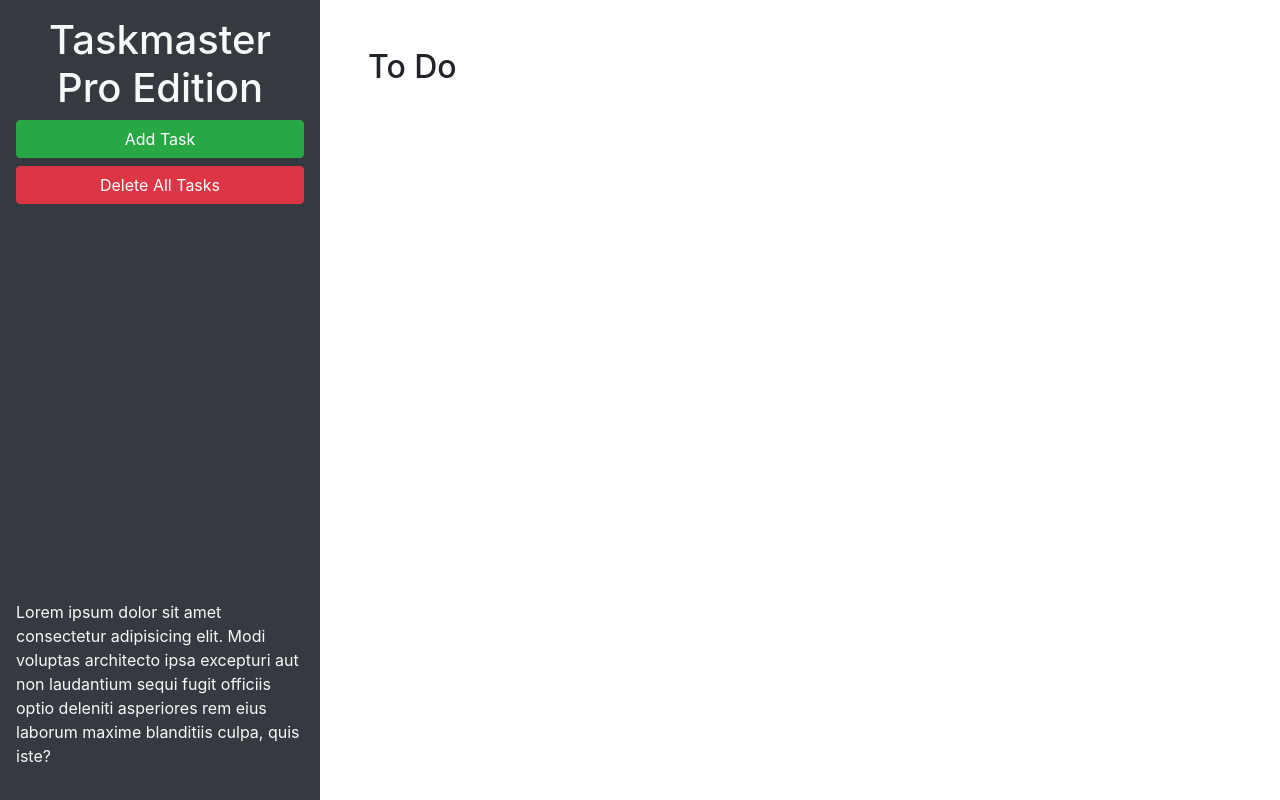
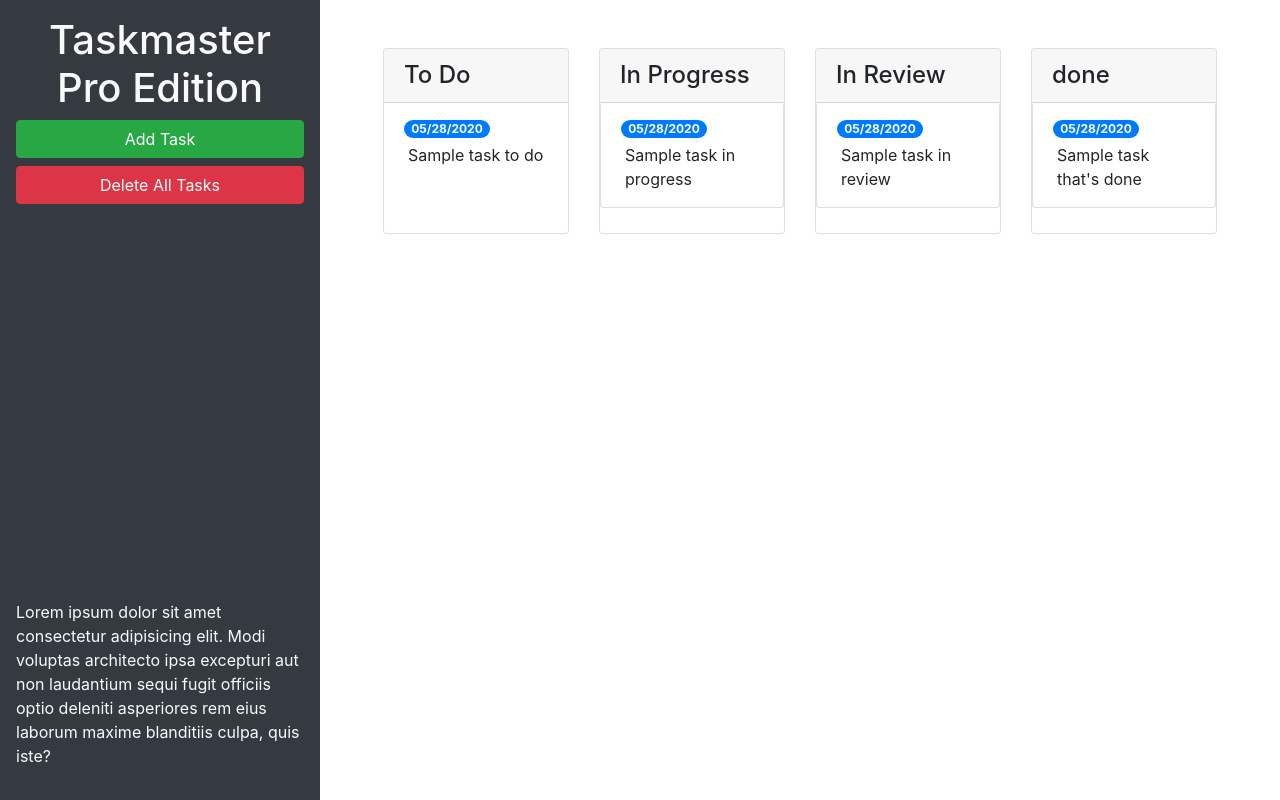
Before and after one commit to Jacob-Banks/taskmaster-pro, a plain HTML site: page index.html in a window 1280 px wide. Drawn offline with nearby package versions, Linux system fonts and the light colour scheme.

Commit message:
bootsrap added to taskcards and add task

```diff
--- a/index.html
+++ b/index.html
@@ -24,9 +24,68 @@
       </p>
     </header>
     <main class="col-12 col-lg-9">
-      <div class="m-5">
-        <h2>To Do</h2>
-        <ul id="list-toDo" class="list-group"> </ul>
+      <div class="m-5 row justify-content-around">
+        <!-- todo start -->
+        <div class="col-12 col-md-6 col-xl-3 mb-3">
+          <div class="card">
+            <h4 class="card-header">
+              To Do
+            </h4>
+            <ul id="list-toDo" class="list-group list-group-flush">
+              <li class="list-group-item">
+                <span class="badge badge-primary badge-pill">05/28/2020</span>
+                <p class="m-1">Sample task to do</p>
+              </li>
+            </ul>
+          </div>
+        </div>
+        <!-- todo end -->
+        <!-- in progress start -->
+        <div class="col-12 col-md-6 col-xl-3 mb-3">
+          <div class="card">
+            <h4 class="card-header">
+              In Progress
+            </h4>
+            <ul id="list-inProgress" class="list-group">
+              <li class="list-group-item">
+                <span class="badge badge-primary badge-pill">05/28/2020</span>
+                <p class="m-1">Sample task in progress</p>
+              </li>
+            </ul>
+          </div>
+        </div>
+        <!-- in progress end -->
+        <!-- in review start -->
+        <div class="col-12 col-md-6 col-xl-3 mb-3">
+          <div class="card">
+            <h4 class="card-header">
+              In Review
+            </h4>
+            <ul id="list-inReview" class="list-group">
+              <li class="list-group-item">
+                <span class="badge badge-primary badge-pill">05/28/2020</span>
+                <p class="m-1">Sample task in review</p>
+              </li>
+            </ul>
+          </div>
+        </div>
+        <!-- in review end -->
+        <!-- done start -->
+        <div class="col-12 col-md-6 col-xl-3 mb-3">
+          <div class="card">
+            <h4 class="card-header">
+              done
+            </h4>
+            <ul id="list-done" class="list-group">
+              <li class="list-group-item">
+                <span class="badge badge-primary badge-pill">05/28/2020</span>
+                <p class="m-1">Sample task that's done</p>
+              </li>
+            </ul>
+          </div>
+        </div>
+        <!-- done end -->
+
       </div>
     </main>
   </div>
@@ -46,11 +105,11 @@
           <form>
             <div class="form-group">
               <label for="modalTaskDescription">Task description</label>
-              <textarea id="modalTaskDescription" rows="3"></textarea>
+              <textarea id="modalTaskDescription" rows="3" class="form-control"></textarea>
             </div>
             <div class="form-group">
               <label for="modalDueDate">Due date</label>
-              <input type="text" id="modalDueDate" placeholder="mm/dd/yyyy" autocomplete="off" />
+              <input type="text" class="form-control" id="modalDueDate" placeholder="mm/dd/yyyy" autocomplete="off" />
             </div>
           </form>
         </div>
```
